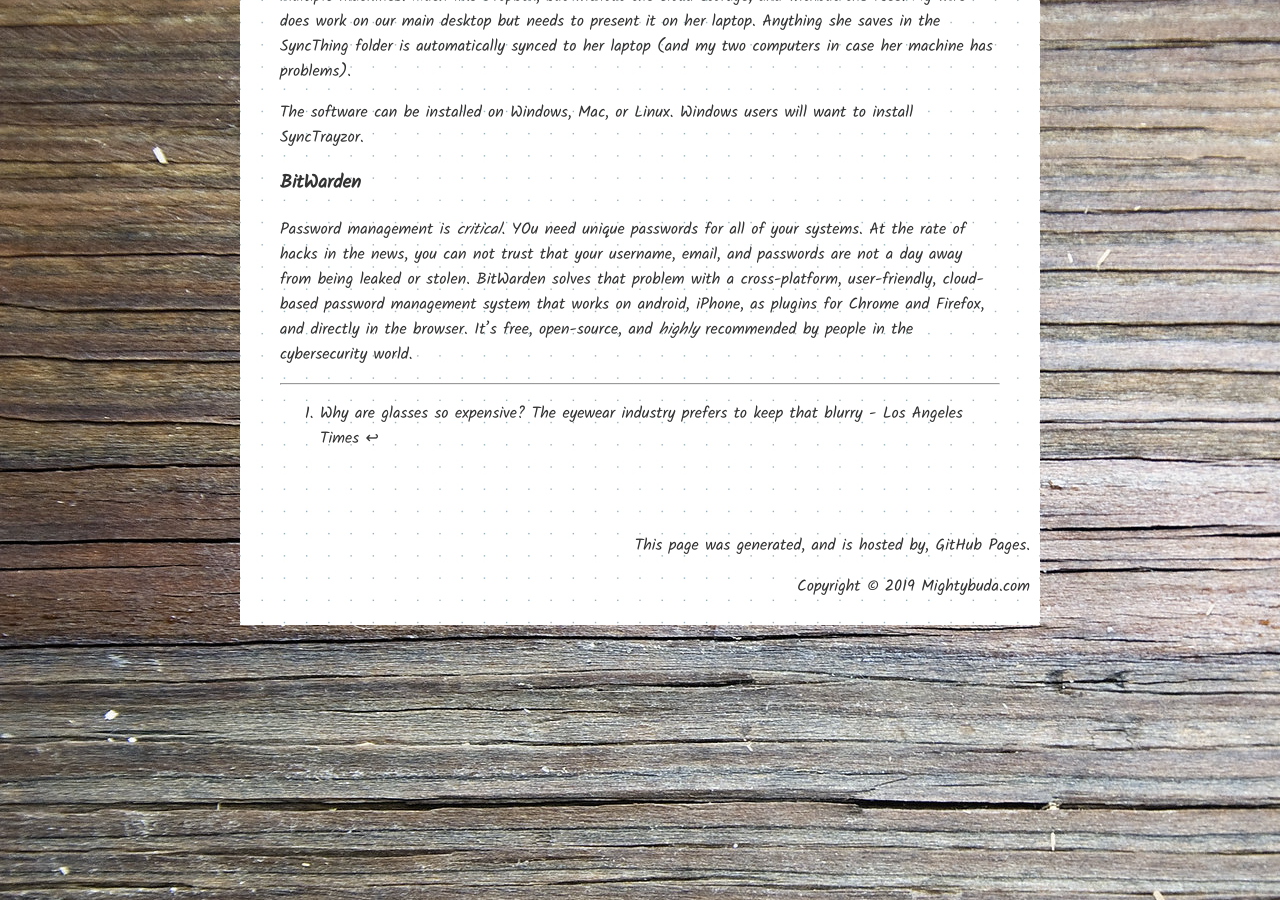
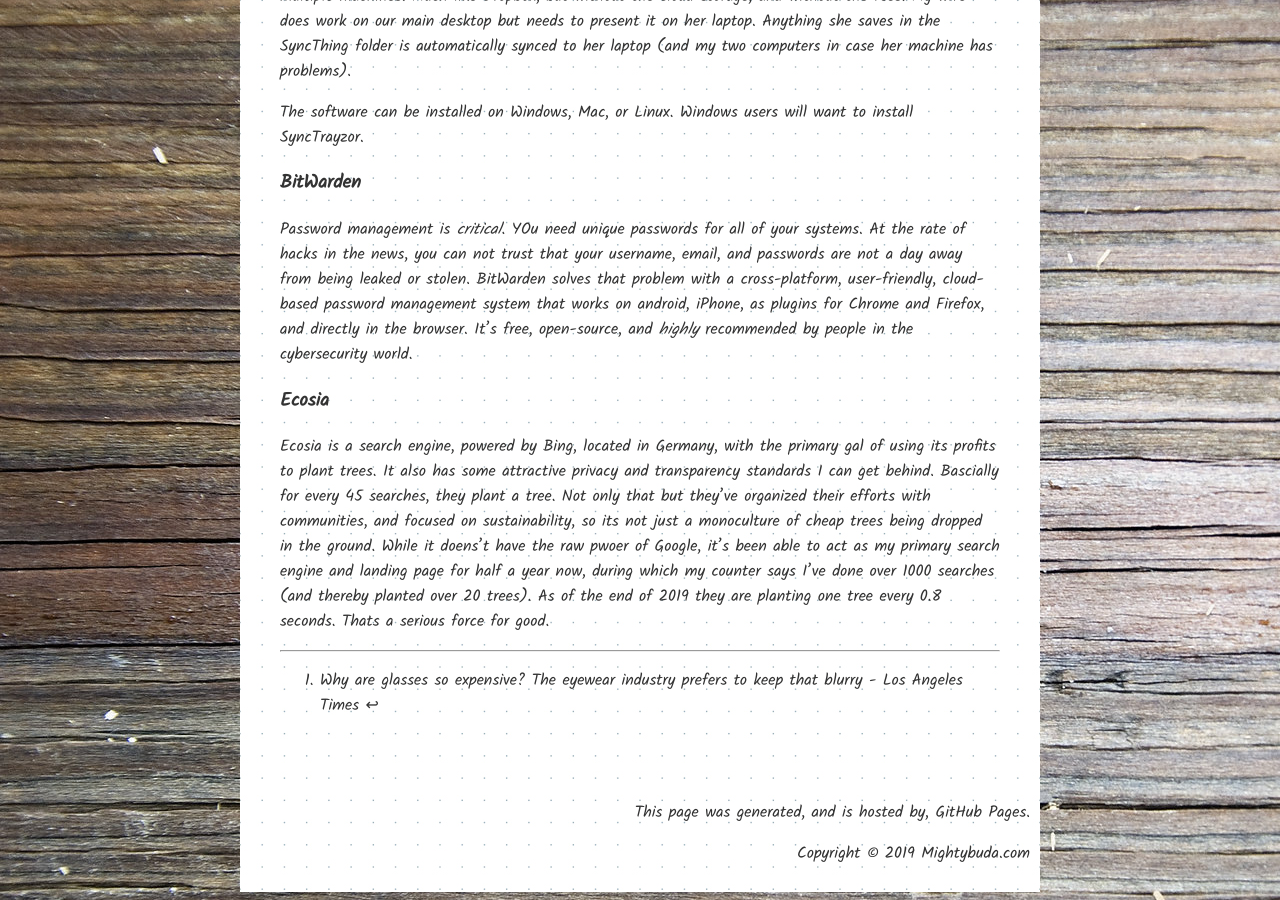
Before and after one commit to thebuda/thebuda.github.io, a Jekyll site: the page built from _other/Useful_Links.md, in a window 1280 px wide and 900 px high, scrolled down 1541 px. Built offline with Jekyll 4.4.1, drawn with Linux system fonts in a browser that asks for light colours.

Commit message:
Update Useful_Links.md

```diff
--- a/_other/Useful_Links.md
+++ b/_other/Useful_Links.md
@@ -49,4 +49,8 @@
 
 Password management is *critical*.  YOu need unique passwords for all of your systems. At the rate of hacks in the news, you can not trust that your username, email, and passwords are not a day away from being leaked or stolen.  BitWarden solves that problem with a cross-platform, user-friendly, cloud-based password management system that works on android, iPhone, as plugins for Chrome and Firefox, and directly in the browser.  It's free, open-source, and *highly* recommended by people in the cybersecurity world.
 
+### [Ecosia](https://www.ecosia.com)
+
+Ecosia is a search engine, powered by Bing, located in Germany, with the primary gal of using its profits to plant trees.  It also has some attractive privacy and transparency standards I can get behind.  Bascially for every 45 searches, they plant a tree.  Not only that but they've organized their efforts with communities, and focused on sustainability, so its not just a monoculture of cheap trees being dropped in the ground.  While it doens't have the raw pwoer of Google, it's been able to act as my primary search engine and landing page for half a year now, during which my counter says I've done over 1000 searches (and thereby planted over 20 trees). As of the end of 2019 they are planting one tree every 0.8 seconds.  Thats a serious force for good.
+
 ***
```
